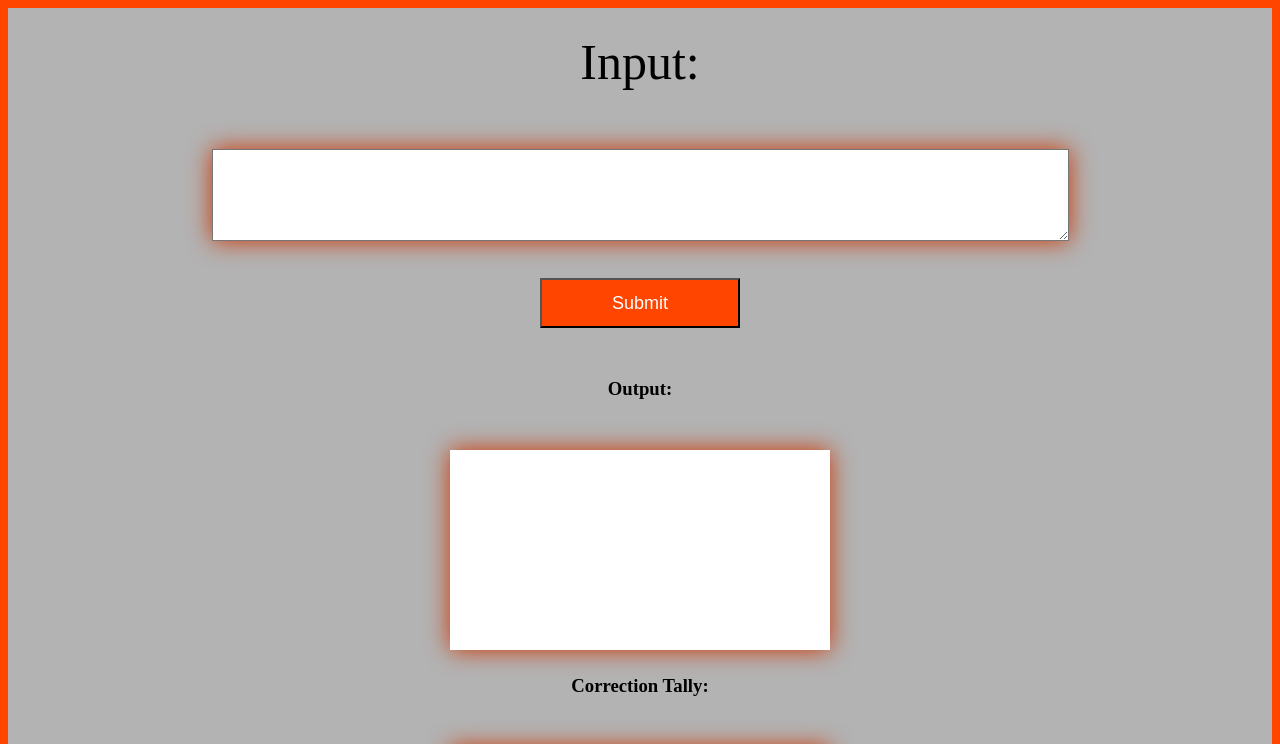
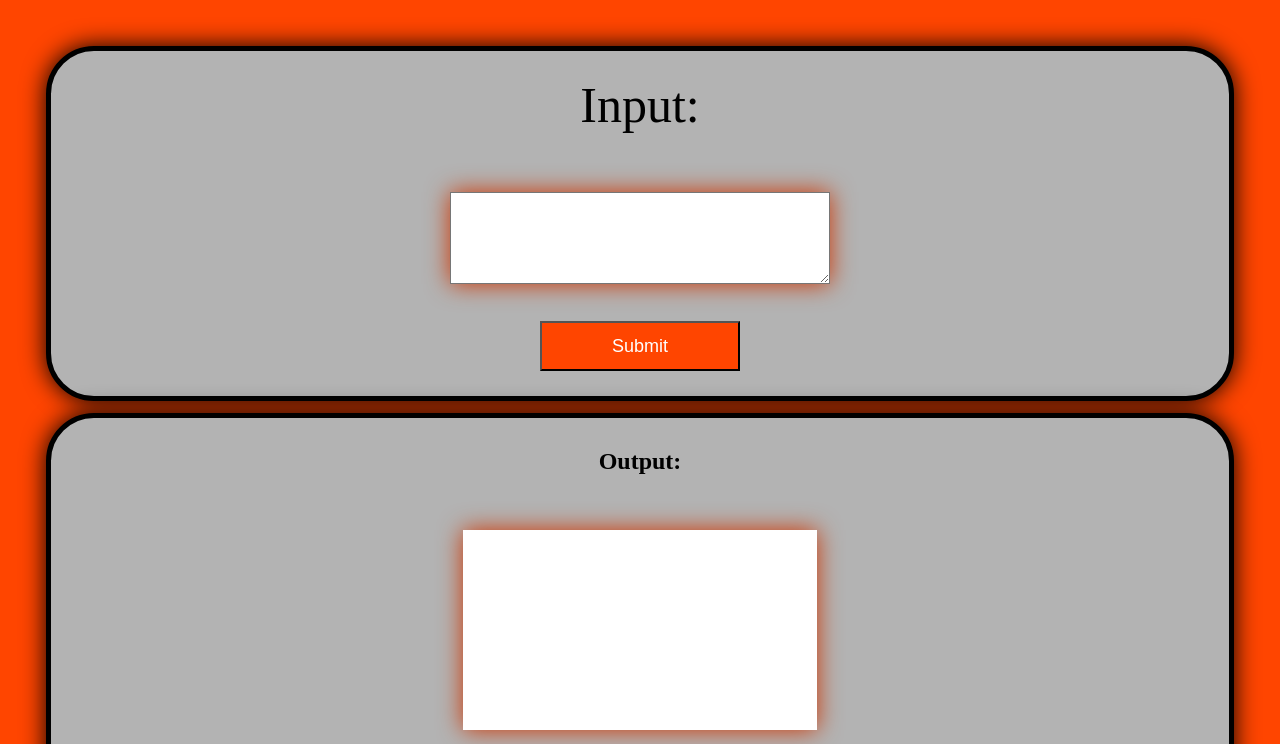
Before and after one commit to ryelow94/CodingInterview, a plain HTML site: page index.html in a window 1280 px wide. Shown: the top 744 px of the page. Drawn offline with Linux system fonts and the light colour scheme.

Commit message:
finished

```diff
--- a/index.html
+++ b/index.html
@@ -22,7 +22,7 @@
             filter: drop-shadow(0 0 0.75rem #cc3300);
             text-align: center;
             word-wrap:break-word;
-            width:fit-content;
+            width:30%;
             font-size: large;
         }
 
@@ -35,6 +35,9 @@
             font-size: 50px;
             justify-content: center;
             align-items: center;
+            border-radius: 3rem;
+            border:solid #000000 5px;
+            filter: drop-shadow(0 0 0.75rem #000000);
         }
         #submit{
             height: 50px;
@@ -56,7 +59,11 @@
             align-items: center;
             flex-direction: column;
             text-align: center;
-            background: #b3b3b3;
+            border:solid #000000 5px;
+            margin-top: 1%;
+            border-radius: 3rem;
+            background:  #B3B3B3;
+            filter: drop-shadow(0 0 0.75rem #000000);
         }
        #output {
 
@@ -79,13 +86,14 @@
         }
         h3{
             color: black;
-            padding: .5%
+            padding: .5%;
+            font-size: x-large
         }
     </style>
     <title>Document</title>
 </head>
 
-<body style=" background: #FF4500">
+<body style="padding:3%; background: #FF4500">
 
 
     <div id="form">
```
